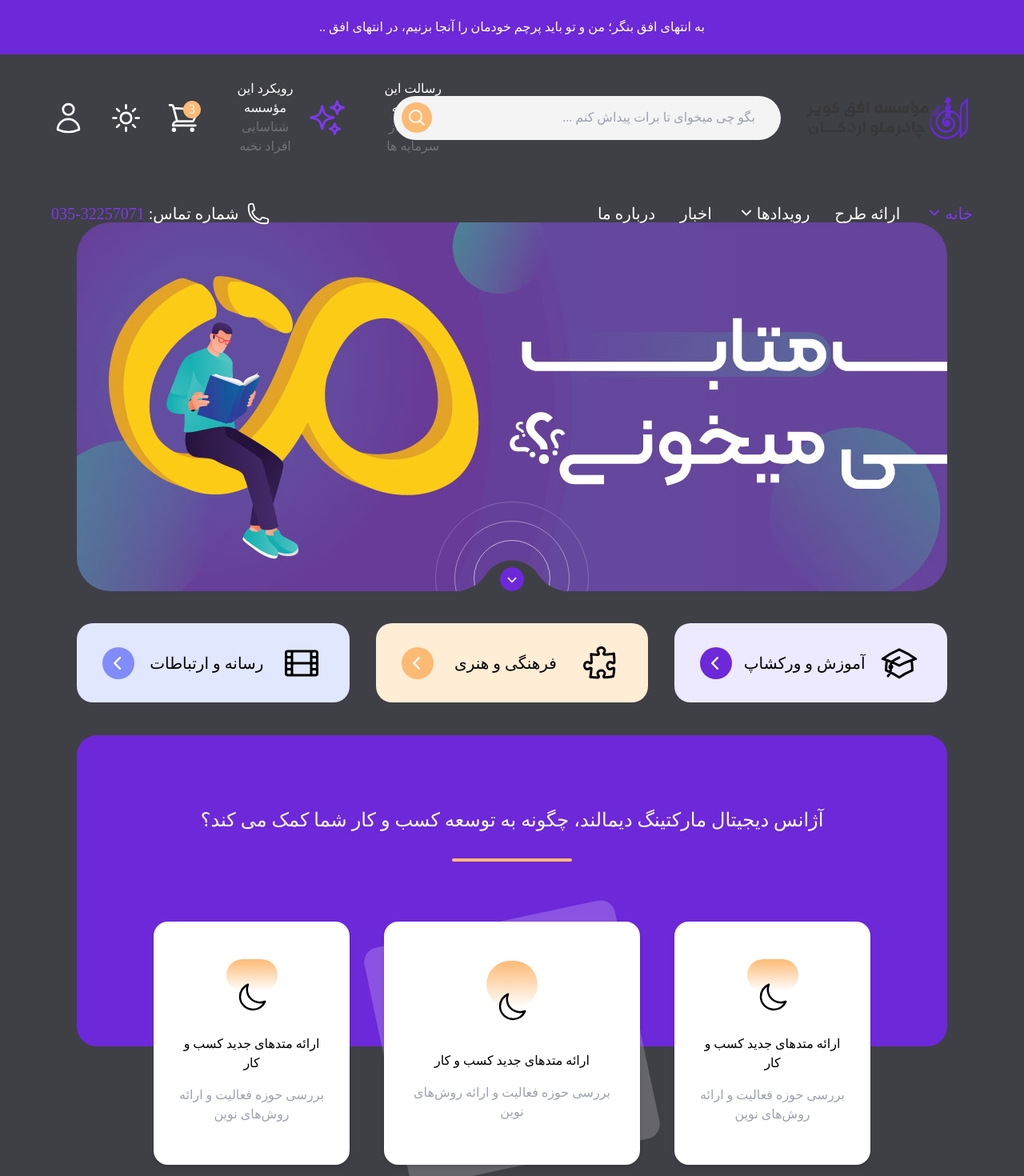
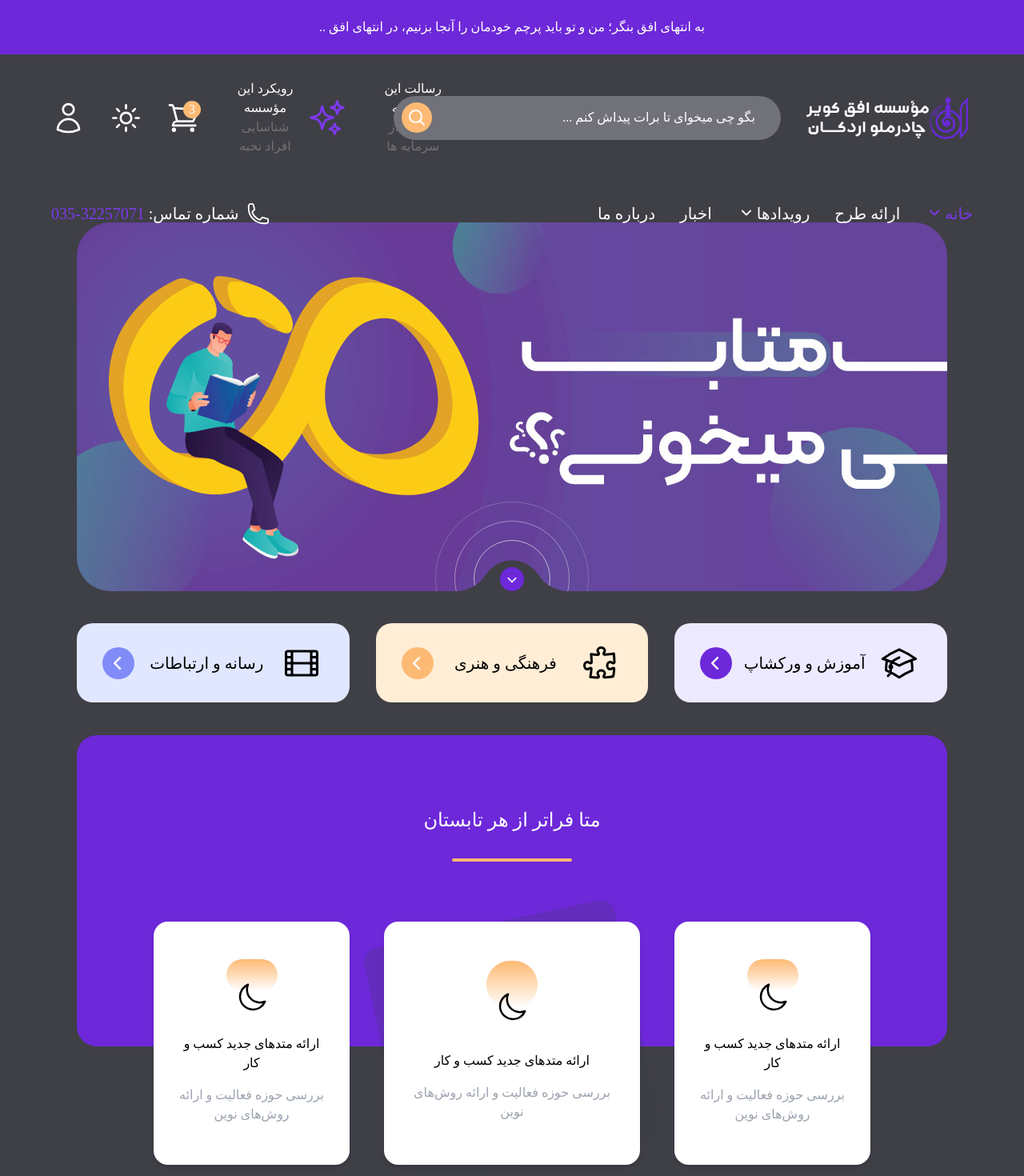
Before and after one commit to Erfanmah7/ofoghkca, a React (Vite) app: page / in a window 1280 px wide. Shown: the top 1470 px of the page at 80% size. Built offline with nearby package versions, Linux system fonts and the light colour scheme; a web font is replaced by a local one.

Commit message:
add dark mode logo & search

```diff
--- a/src/layout/Header.jsx
+++ b/src/layout/Header.jsx
@@ -37,8 +37,14 @@ function Header() {
           <div className="flex">
             <div className="shrink-0 ">
               <img
-                className="h-[55px] bg-cover"
+                className="h-[55px] dark:hidden inline-block bg-cover"
                 src="../assets/images/logo.png"
+                alt="ofoghkca"
+              />
+
+              <img
+                className="h-[55px] hidden dark:inline-block bg-cover"
+                src="../assets/images/logodark.png"
                 alt="ofoghkca"
               />
             </div>
@@ -48,7 +54,7 @@ function Header() {
               <input
                 type="text"
                 placeholder="بگو چی میخوای تا برات پیداش کنم ..."
-                className="rounded-full w-[484px] h-[55px] px-8 outline-none mr-7 bg-zinc-100"
+                className="rounded-full w-[484px] h-[55px] px-8 outline-none mr-7 dark:bg-zinc-500 dark:placeholder-white bg-zinc-100"
               />
               <a
                 href="#"
@@ -174,7 +180,10 @@ function Header() {
               </svg>
             </div>
             <div>
-              شماره تماس: <span className="text-violet-700 dark:text-violet-600">32257071-035</span>
+              شماره تماس:{" "}
+              <span className="text-violet-700 dark:text-violet-600">
+                32257071-035
+              </span>
             </div>
           </div>
         </div>
--- a/src/pages/HomePage.jsx
+++ b/src/pages/HomePage.jsx
@@ -71,8 +71,7 @@ function HomePage() {
 
       <div className="w-full relative h-[389px] rounded-[25px] text-white bg-violet-700 mt-[41px] mb-[264px]">
         <h3 className="mt-[90px] text-2xl mb-8 font-DanaMedium">
-          آژانس دیجیتال مارکتینگ دیمالند، چگونه به توسعه کسب و کار شما کمک می
-          کند؟
+          متا فراتر از هر تابستان
         </h3>
         <div className="flex justify-center items-center mb-[75px]">
           <span className="bg-orange-300 h-1 w-[150px] flex rounded-full"></span>
@@ -103,7 +102,7 @@ function HomePage() {
                 بررسی حوزه فعالیت و ارائه روش‌های نوین
               </p>
             </div>
-            <div className="z-20 bg-white/20 absolute -rotate-12 w-[320px] h-[304px] rounded-[18px]"></div>
+            <div className="z-20 bg-white/20 dark:bg-zinc-700/20 absolute -rotate-12 w-[320px] h-[304px] rounded-[18px]"></div>
           </div>
           <div className="bg-white text-black w-[320px] h-[304px] rounded-[18px] shadow-md flex flex-col items-center justify-center px-7 pt-[49px] pb-[54px]">
             <div className="w-16 h-16 flex justify-center items-center rounded-full bg-gradient-to-t to-orange-300 from-white">
```
Also changed, not shown: public/assets/images/logodark.png (added).
